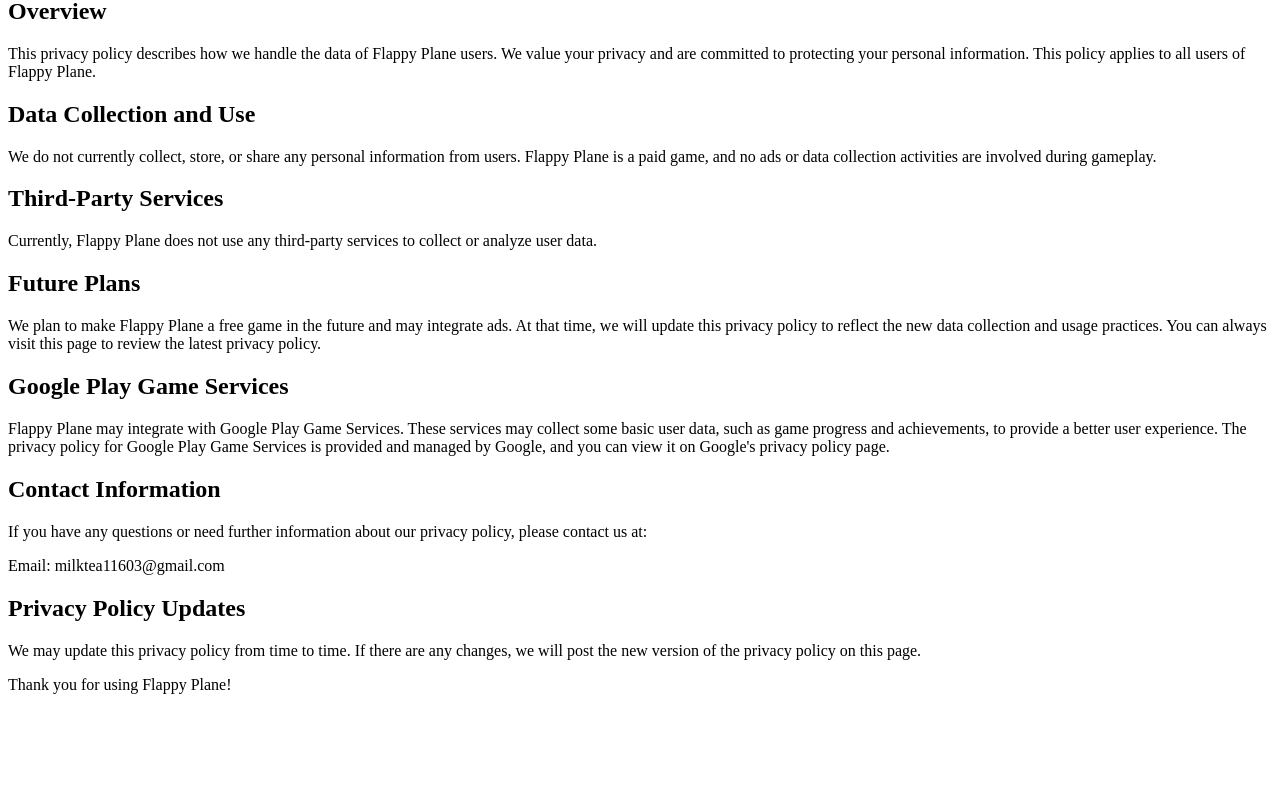
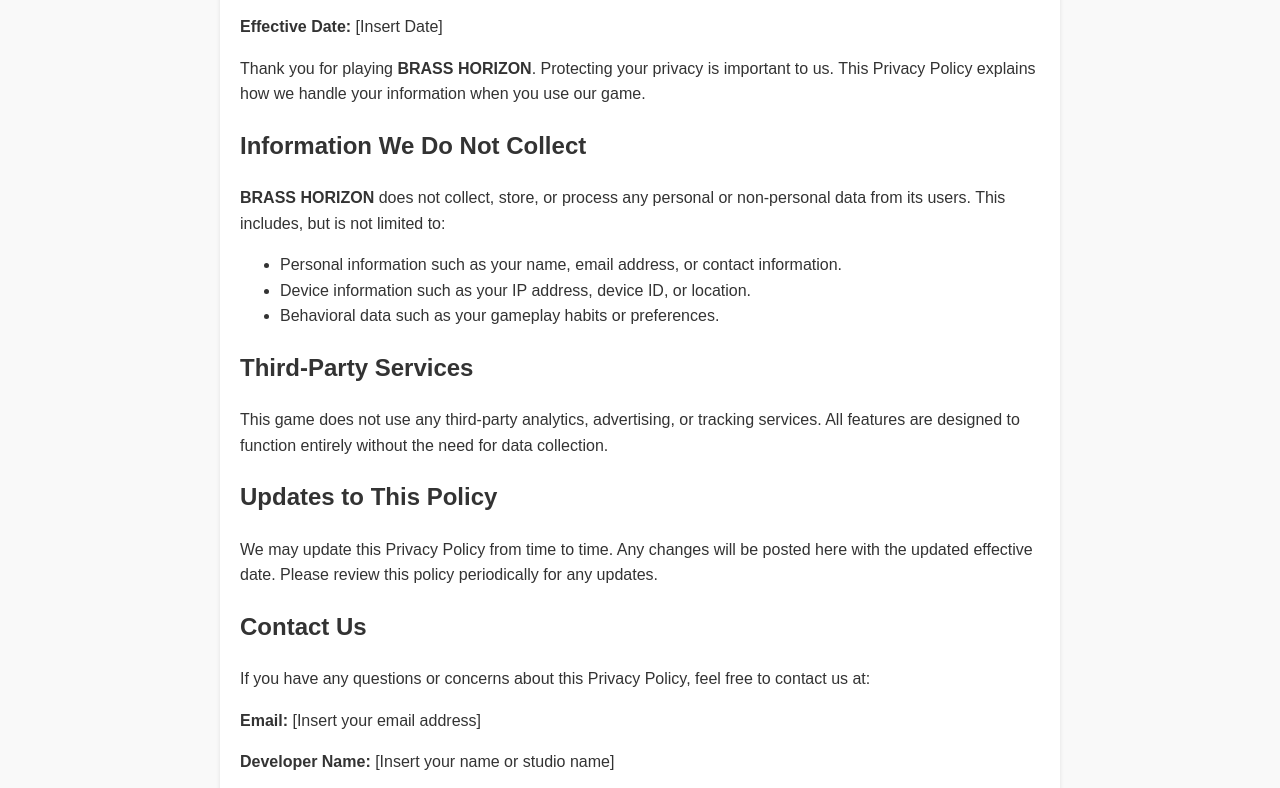
Before and after one commit to MilkteaJ/BRASSHORIZONPrivacyPolicy, a plain HTML site: page privacy_policy.html in a window 1280 px wide. Shown: the part 120-908 px from the top of the page. Before the commit the page ends 830 px from the top, so only its background shows below. Drawn offline with Linux system fonts and the light colour scheme.

Commit message:
Update privacy_policy.html

```diff
--- a/privacy_policy.html
+++ b/privacy_policy.html
@@ -3,26 +3,58 @@
 <head>
     <meta charset="UTF-8">
     <meta name="viewport" content="width=device-width, initial-scale=1.0">
-    <title>Flappy Plane Privacy Policy</title>
+    <title>Privacy Policy - BRASS HORIZON</title>
+    <style>
+        body {
+            font-family: Arial, sans-serif;
+            line-height: 1.6;
+            margin: 0;
+            padding: 0;
+            background-color: #f9f9f9;
+            color: #333;
+        }
+        .container {
+            max-width: 800px;
+            margin: 20px auto;
+            padding: 20px;
+            background: #fff;
+            border-radius: 8px;
+            box-shadow: 0 2px 4px rgba(0, 0, 0, 0.1);
+        }
+        h1 {
+            color: #555;
+        }
+        a {
+            color: #0066cc;
+        }
+    </style>
 </head>
 <body>
-    <h1>Flappy Plane Privacy Policy</h1>
-    <p><strong>Effective Date</strong>: May 25, 2024</p>
-    <h2>Overview</h2>
-    <p>This privacy policy describes how we handle the data of Flappy Plane users. We value your privacy and are committed to protecting your personal information. This policy applies to all users of Flappy Plane.</p>
-    <h2>Data Collection and Use</h2>
-    <p>We do not currently collect, store, or share any personal information from users. Flappy Plane is a paid game, and no ads or data collection activities are involved during gameplay.</p>
-    <h2>Third-Party Services</h2>
-    <p>Currently, Flappy Plane does not use any third-party services to collect or analyze user data.</p>
-    <h2>Future Plans</h2>
-    <p>We plan to make Flappy Plane a free game in the future and may integrate ads. At that time, we will update this privacy policy to reflect the new data collection and usage practices. You can always visit this page to review the latest privacy policy.</p>
-    <h2>Google Play Game Services</h2>
-    <p>Flappy Plane may integrate with Google Play Game Services. These services may collect some basic user data, such as game progress and achievements, to provide a better user experience. The privacy policy for Google Play Game Services is provided and managed by Google, and you can view it on Google's privacy policy page.</p>
-    <h2>Contact Information</h2>
-    <p>If you have any questions or need further information about our privacy policy, please contact us at:</p>
-    <p>Email: milktea11603@gmail.com</p>
-    <h2>Privacy Policy Updates</h2>
-    <p>We may update this privacy policy from time to time. If there are any changes, we will post the new version of the privacy policy on this page.</p>
-    <p>Thank you for using Flappy Plane!</p>
+    <div class="container">
+        <h1>Privacy Policy for BRASS HORIZON</h1>
+        <p><strong>Effective Date:</strong> [Insert Date]</p>
+        <p>Thank you for playing <strong>BRASS HORIZON</strong>. Protecting your privacy is important to us. This Privacy Policy explains how we handle your information when you use our game.</p>
+
+        <h2>Information We Do Not Collect</h2>
+        <p><strong>BRASS HORIZON</strong> does not collect, store, or process any personal or non-personal data from its users. This includes, but is not limited to:</p>
+        <ul>
+            <li>Personal information such as your name, email address, or contact information.</li>
+            <li>Device information such as your IP address, device ID, or location.</li>
+            <li>Behavioral data such as your gameplay habits or preferences.</li>
+        </ul>
+
+        <h2>Third-Party Services</h2>
+        <p>This game does not use any third-party analytics, advertising, or tracking services. All features are designed to function entirely without the need for data collection.</p>
+
+        <h2>Updates to This Policy</h2>
+        <p>We may update this Privacy Policy from time to time. Any changes will be posted here with the updated effective date. Please review this policy periodically for any updates.</p>
+
+        <h2>Contact Us</h2>
+        <p>If you have any questions or concerns about this Privacy Policy, feel free to contact us at:</p>
+        <p><strong>Email:</strong> [Insert your email address]</p>
+        <p><strong>Developer Name:</strong> [Insert your name or studio name]</p>
+
+        <p>By playing <strong>BRASS HORIZON</strong>, you agree to this Privacy Policy. Since the game does not collect any data, your privacy is fully protected while using our game.</p>
+    </div>
 </body>
 </html>
```
